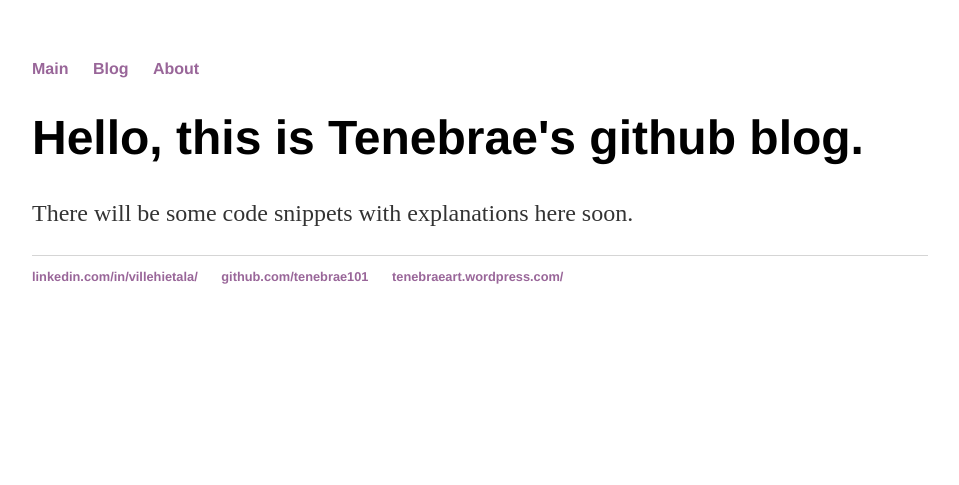
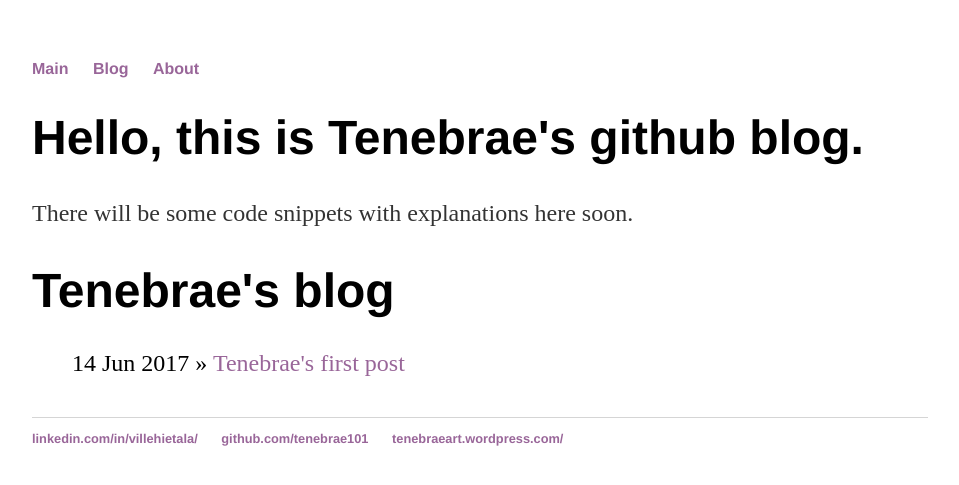
Before and after one commit to tenebrae101/tenebrae101.github.io, a Jekyll site: the page built from index.html, in a window 1280 px wide. Shown: the top 485 px of the page, without its empty margins (160-1119 px from the left). Built offline with Jekyll 4.4.1, drawn with Linux system fonts in a browser that asks for light colours.

Commit message:
Create index.html

```diff
--- a/index.html
+++ b/index.html
@@ -1,8 +1,17 @@
 ---
 layout: default
-title: Tenebrae's den
+title: Tenebrae's blog
 ---
-<div class="walloftext">
+	<div class="walloftext">
 	<h1>Hello, this is Tenebrae's github blog.</h1>
 	<p>There will be some code snippets with explanations here soon.</a></p>
-</div><!-- /.walloftext -->
+	</div>
+
+	<h1>{{ page.title }}</h1>
+
+	<ul class="posts">
+
+	  {% for post in site.posts %}
+	    <li><span>{{ post.date | date_to_string }}</span> » <a href="{{ post.url }}" title="{{ post.title }}">{{ post.title }}</a></li>
+	  {% endfor %}
+	</ul>
```
